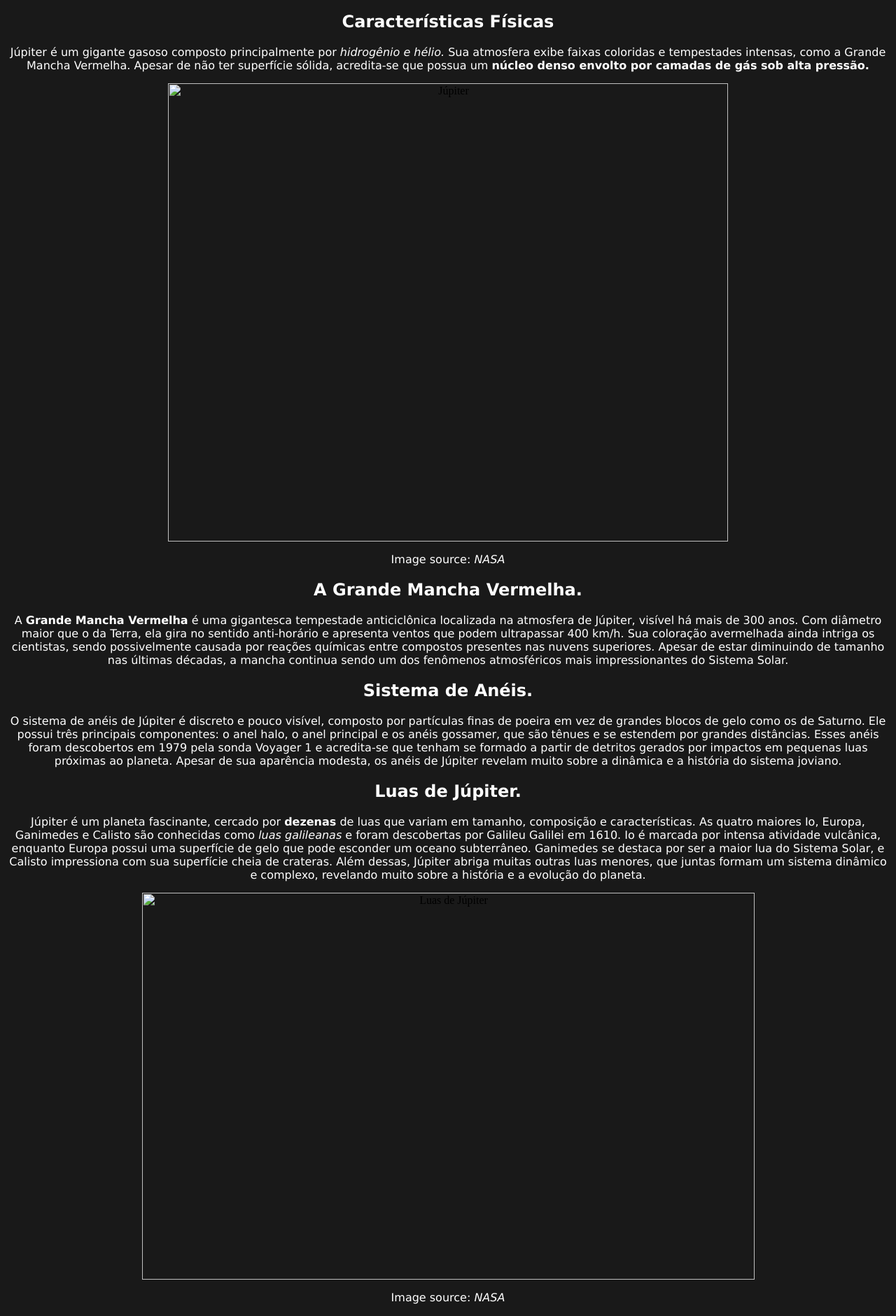
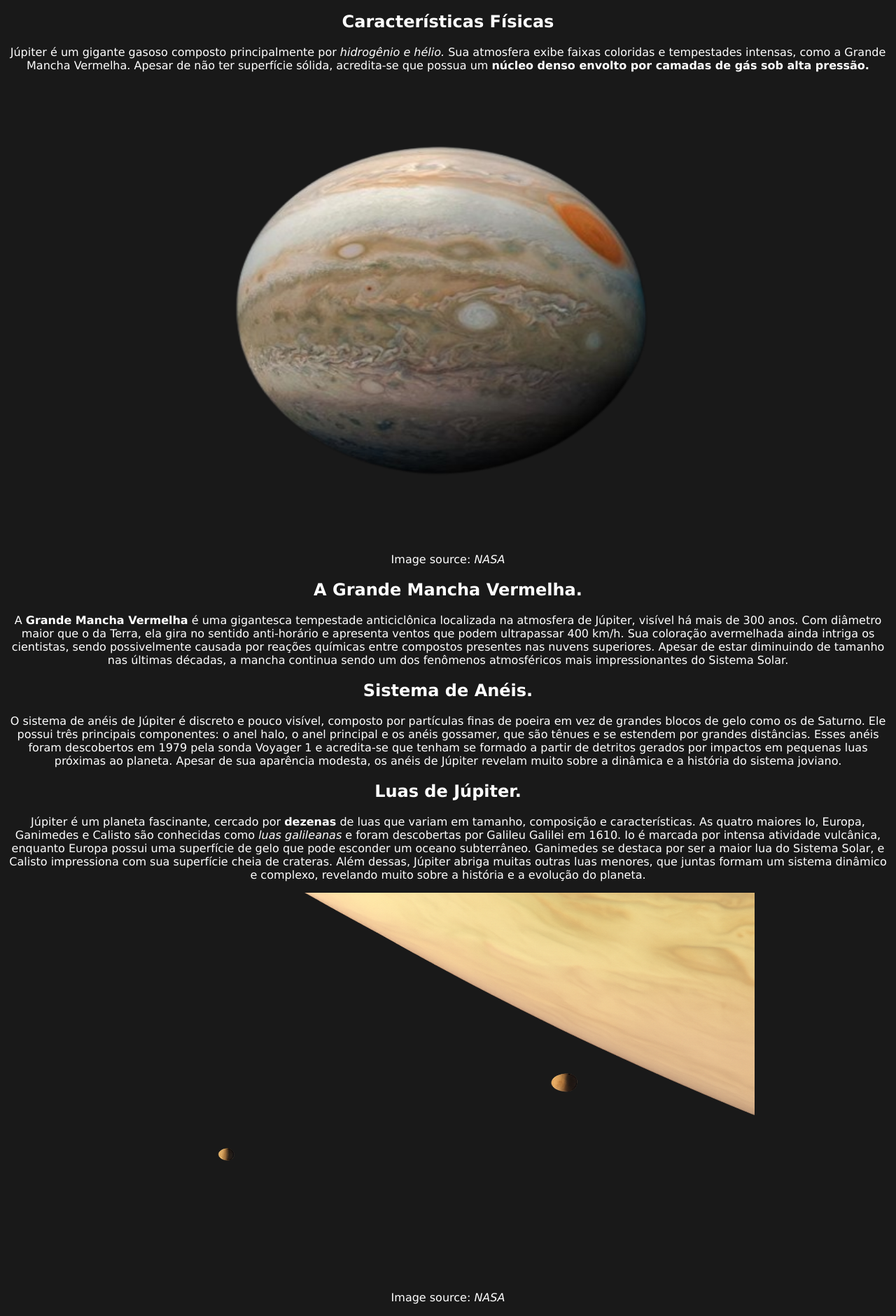
Before and after one commit to Gust4v1n/jupiter-bruh, a plain HTML site: page index.html in a window 1280 px wide. Shown: the part 156-2037 px from the top of the page at 70% size. Drawn offline with Linux system fonts and the light colour scheme; files that its build step writes are made by us from their sources.

Commit message:
1.3 Site Finished

```diff
--- a/index.html
+++ b/index.html
@@ -1,4 +1,4 @@
-<link rel="stylesheet" href="css/style.css">
+<link rel="stylesheet" href="assets/css/style.css">
 
 <!DOCTYPE html>
 <html lang="en">
@@ -14,7 +14,7 @@
         <p>🪐 Júpiter é o maior planeta do Sistema Solar, conhecido por sua imensa massa e atmosfera turbulenta. Com suas faixas coloridas e a famosa Grande Mancha Vermelha, ele encanta astrônomos e curiosos. Além disso, abriga dezenas de luas, como Europa, que pode esconder um oceano sob o gelo.🪐</p>
         <h2>Características Físicas</h2>
         <p>Júpiter é um gigante gasoso composto principalmente por <em>hidrogênio e hélio.</em> Sua atmosfera exibe faixas coloridas e tempestades intensas, como a Grande Mancha Vermelha. Apesar de não ter superfície sólida, acredita-se que possua um <strong>núcleo denso envolto por camadas de gás sob alta pressão.</strong></p>
-        <img src="images/Jupiter.png" alt="Júpiter" width="800" height="655">
+        <img src="assets/images/Jupiter.png" alt="Júpiter" width="800" height="655">
         <p>Image source: <em>NASA</em></p>
         <h2>A <strong>Grande Mancha Vermelha.</strong></h2>
         <p>A <strong>Grande Mancha Vermelha</strong> é uma gigantesca tempestade anticiclônica localizada na atmosfera de Júpiter, visível há mais de 300 anos. Com diâmetro maior que o da Terra, ela gira no sentido anti-horário e apresenta ventos que podem ultrapassar 400 km/h. Sua coloração avermelhada ainda intriga os cientistas, sendo possivelmente causada por reações químicas entre compostos presentes nas nuvens superiores. Apesar de estar diminuindo de tamanho nas últimas décadas, a mancha continua sendo um dos fenômenos atmosféricos mais impressionantes do Sistema Solar.</p>
@@ -22,7 +22,7 @@
         <p>O sistema de anéis de Júpiter é discreto e pouco visível, composto por partículas finas de poeira em vez de grandes blocos de gelo como os de Saturno. Ele possui três principais componentes: o anel halo, o anel principal e os anéis gossamer, que são tênues e se estendem por grandes distâncias. Esses anéis foram descobertos em 1979 pela sonda Voyager 1 e acredita-se que tenham se formado a partir de detritos gerados por impactos em pequenas luas próximas ao planeta. Apesar de sua aparência modesta, os anéis de Júpiter revelam muito sobre a dinâmica e a história do sistema joviano.</p>
         <h2>Luas de Júpiter.</h2>
         <p>Júpiter é um planeta fascinante, cercado por <strong>dezenas</strong> de luas que variam em tamanho, composição e características. As quatro maiores Io, Europa, Ganimedes e Calisto são conhecidas como <em>luas galileanas</em> e foram descobertas por Galileu Galilei em 1610. Io é marcada por intensa atividade vulcânica, enquanto Europa possui uma superfície de gelo que pode esconder um oceano subterrâneo. Ganimedes se destaca por ser a maior lua do Sistema Solar, e Calisto impressiona com sua superfície cheia de crateras. Além dessas, Júpiter abriga muitas outras luas menores, que juntas formam um sistema dinâmico e complexo, revelando muito sobre a história e a evolução do planeta.</p>
-        <img src="images/jupiter2.png" alt="Luas de Júpiter" width="875" height="553">
+        <img src="assets/images/jupiter2.png" alt="Luas de Júpiter" width="875" height="553">
         <p>Image source: <em>NASA</em></p>
         <h2>Exploração Espacial.</h2>
         <p>A exploração de Júpiter tem sido um marco na história da astronomia, com diversas missões revelando detalhes fascinantes sobre o planeta. A pioneira foi a sonda <em>Pioneer 10</em>, que passou por Júpiter em 1973, seguida pela <em>Voyager 1 e 2</em>, que enviaram imagens icônicas e dados sobre suas luas e atmosfera. A missão Galileo, lançada em 1989, foi a primeira a orbitar o planeta, estudando-o por quase oito anos. Mais recentemente, a sonda <em>Juno</em>, em órbita desde 2016, tem investigado a estrutura interna, o campo magnético e os padrões climáticos de Júpiter com precisão inédita. Essas missões ajudaram a desvendar os mistérios do maior planeta do Sistema Solar e continuam inspirando novas descobertas.</p>
```
